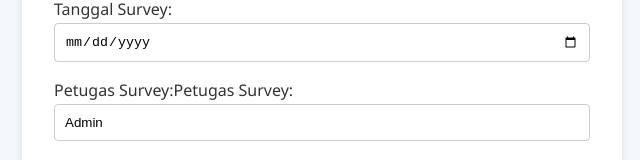
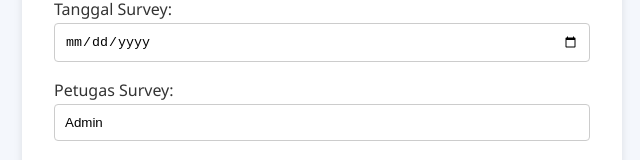
Before and after one commit to DhimasAdityaP/lazismu_mustahik, a React (Create React App) app: page / in a window 1280 px wide. Shown: the part 357-517 px from the top of the page, without its empty margins (318-958 px from the left). Built offline with nearby package versions, Linux system fonts and the light colour scheme.

Commit message:
edit tanggal

```diff
--- a/src/App.js
+++ b/src/App.js
@@ -398,7 +398,6 @@ const handleSubmit = async (e) => {
                 <label>Tanggal Survey:</label>
                 <input type="date" name="tanggal_survey" onChange={handleChange} required />
             <label>Petugas Survey:</label>
-            <label>Petugas Survey:</label>
                 <input
                     type="text"
                     name="petugas_survey"
```
